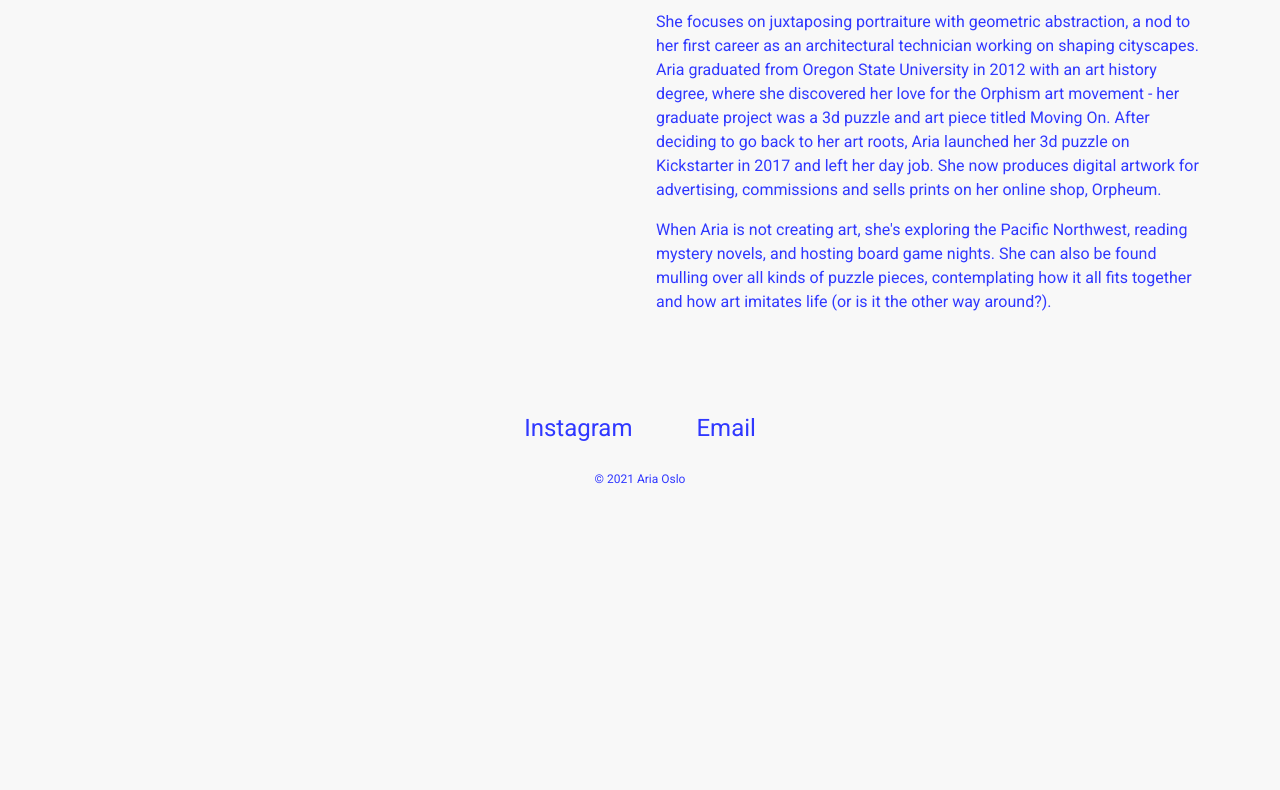
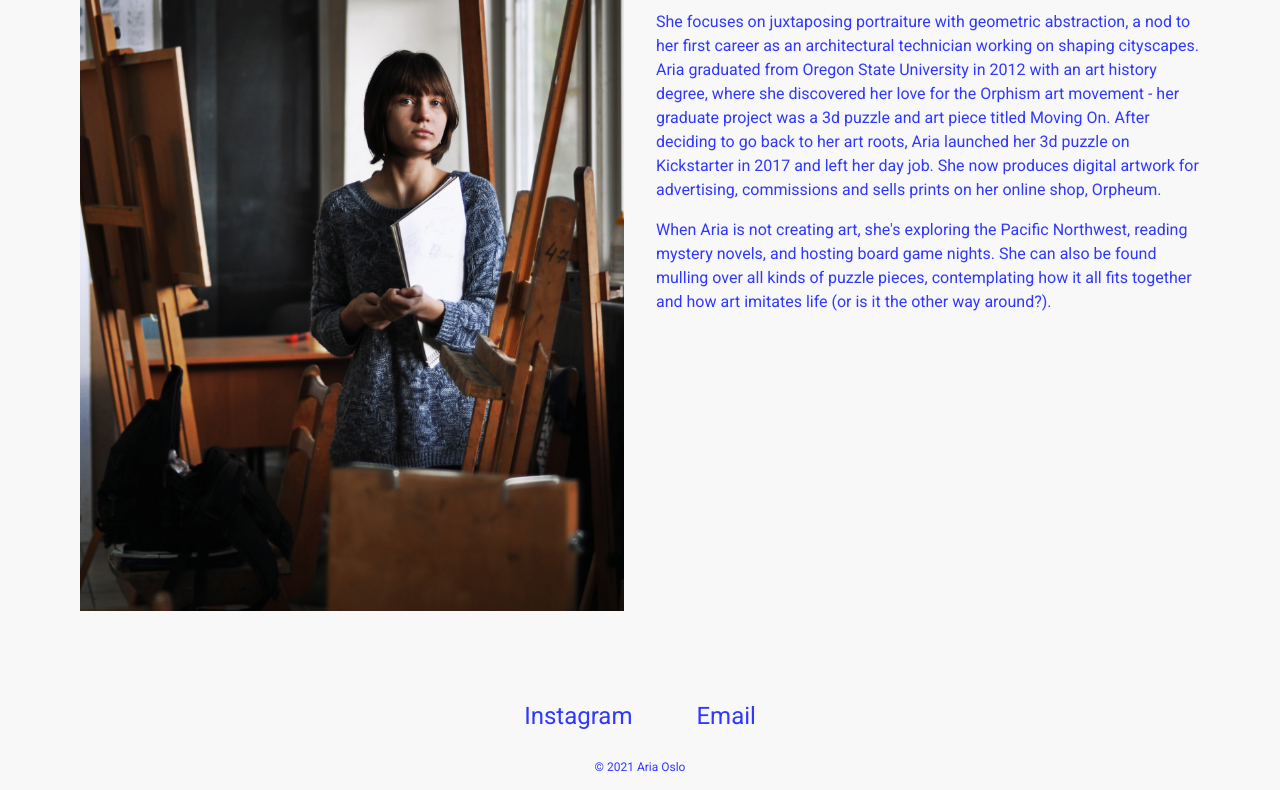
Before and after one commit to felipeinnit/Aria-Oslo, a plain HTML site: page about.html in a window 1280 px wide. Shown: the part 510-1300 px from the top of the page. Before the commit the page ends 1046 px from the top, so only its background shows below. Drawn offline with Linux system fonts and the light colour scheme; the site is published under a folder, as on GitHub Pages, so addresses that start at the root find nothing.

Commit message:
Update about.html

```diff
--- a/about.html
+++ b/about.html
@@ -41,7 +41,7 @@
 
     <section class="about">
         <div class="photo">
-            <img class="headshot" src="/img/headshot.jpg" alt="Aria Oslo headshot">
+            <img class="headshot" src="img/headshot.jpg" alt="Aria Oslo headshot">
         </div>
 
         <div class="description">
```
